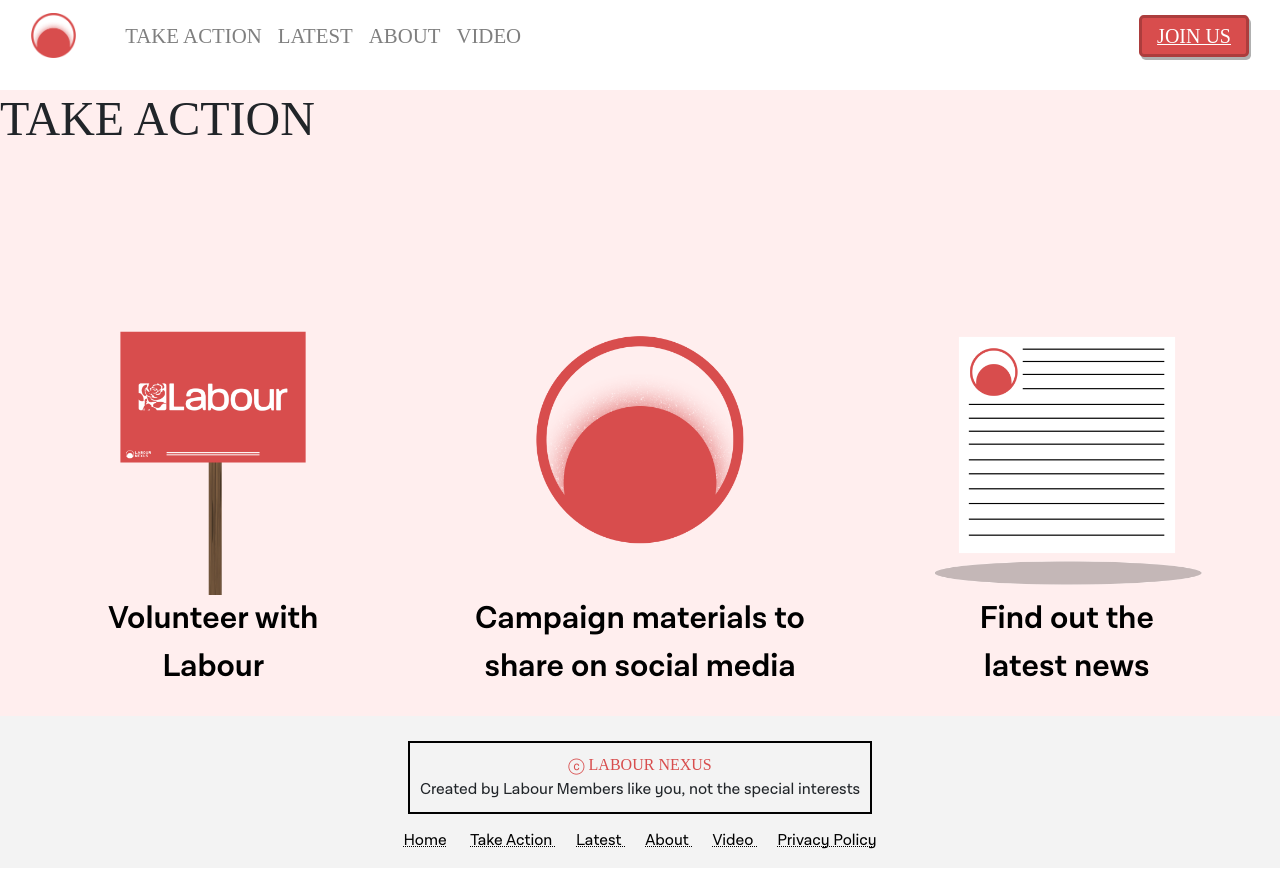
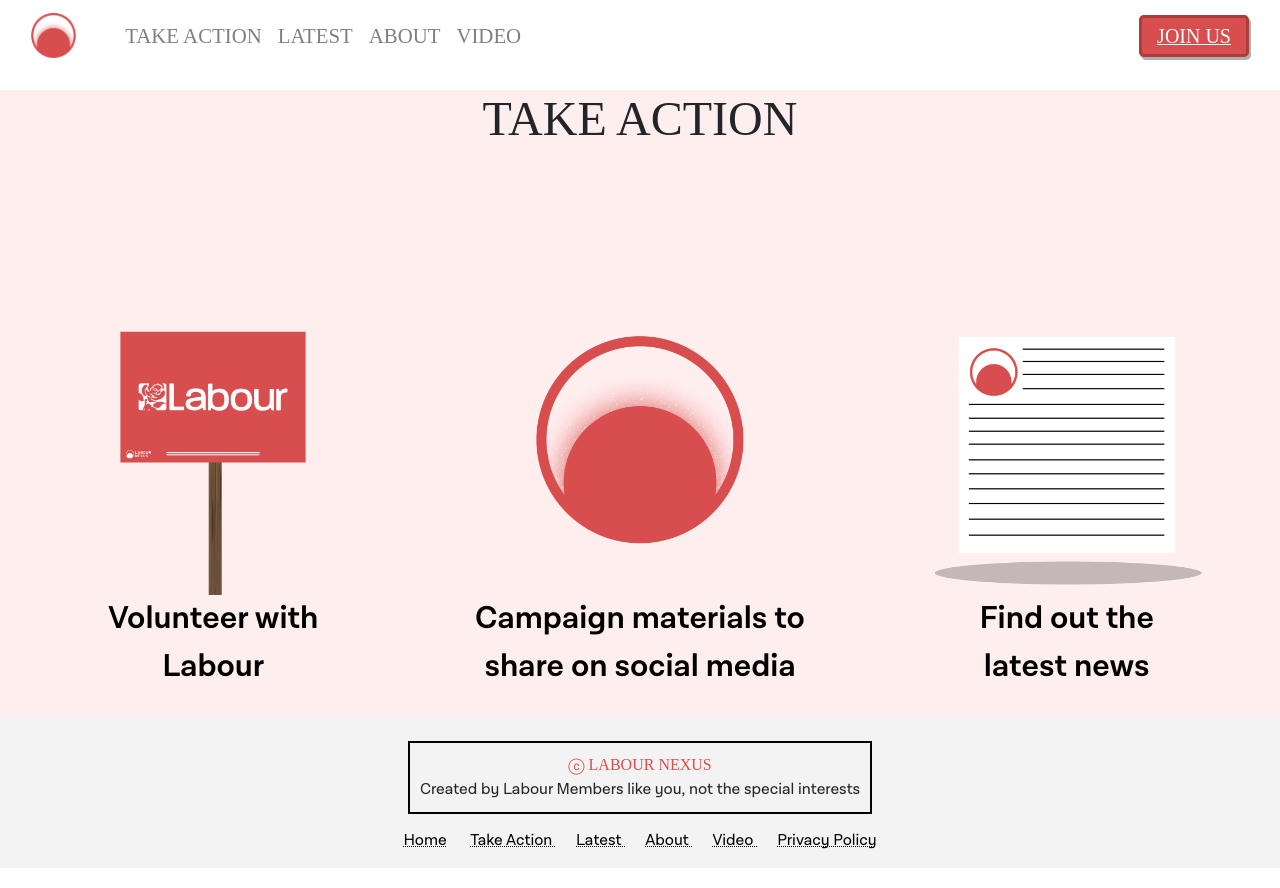
Before and after one commit to ClarkNarvas/Labour-Nexus, a Jekyll site: the page built from takeaction.md, in a window 1280 px wide. Shown: the top 888 px of the page. Built offline with Jekyll 4.4.1, drawn with Linux system fonts in a browser that asks for light colours; some web fonts are replaced; comment, search, counter and statistics services are not loaded.

Commit message:
take action correction

```diff
--- a/takeaction.md
+++ b/takeaction.md
@@ -9,7 +9,7 @@
 
 <div class="takeactionheader">
 <div class="takeactionheader-header" style="min-height:20vh">
-<h2>TAKE ACTION</h2>
+<h2 style="text-align: center;">TAKE ACTION</h2>
 </div>
 
 
```
